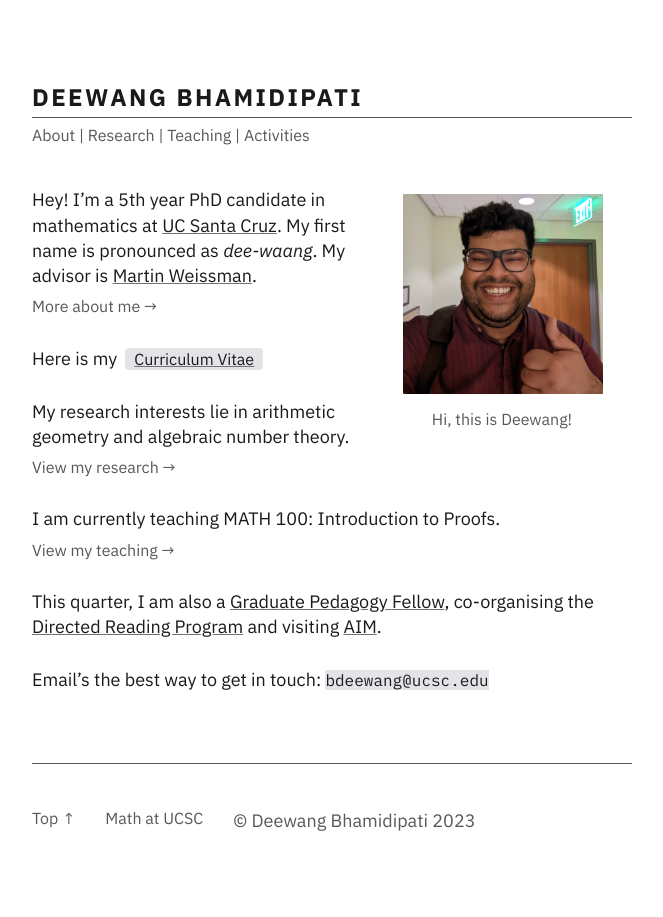
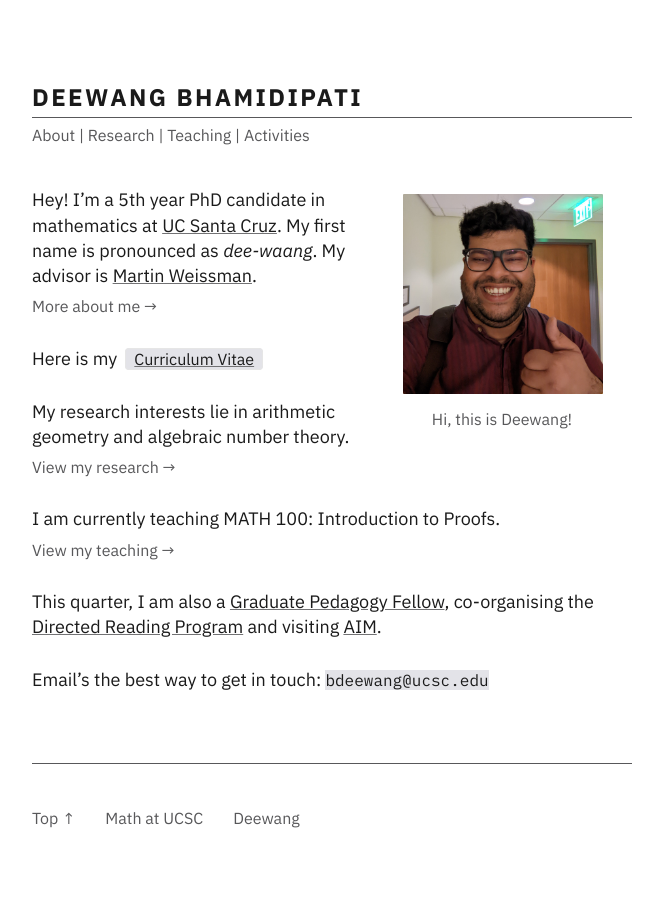
Before and after one commit to junkquill/junkquill.github.io, a Jekyll site: the page built from index.md, in a window 1280 px wide. Shown: the whole page, without its empty margins (308-971 px from the left). Built offline with Jekyll 4.4.1, drawn with Linux system fonts in a browser that asks for light colours.

Commit message:
footer-update

```diff
--- a/_includes/footer.html
+++ b/_includes/footer.html
@@ -1,7 +1,7 @@
 <footer>
 	<a href="#">Top &#8593;</a>
 	<a href="https://www.math.ucsc.edu/index.html" title="Math at UCSC">Math at UCSC</a>
-	<p class="pull-right">&copy; Deewang Bhamidipati 2023</p>
+	<a class="float-right" href="/"> Deewang</a>
 <!-- 	{%- unless page.url == "/" -%}<a href="/" title="Home">Home</a>&nbsp;{%- endunless -%}
 	{%- unless page.url == "/contact" -%}<a href="/contact" title="Contact">Contact</a>&nbsp;{%- endunless -%}
 	{%- unless page.url == "/about" -%}<a href="/rss" title="RSS">RSS&nbsp;</a>{%- endunless -%} -->
```
